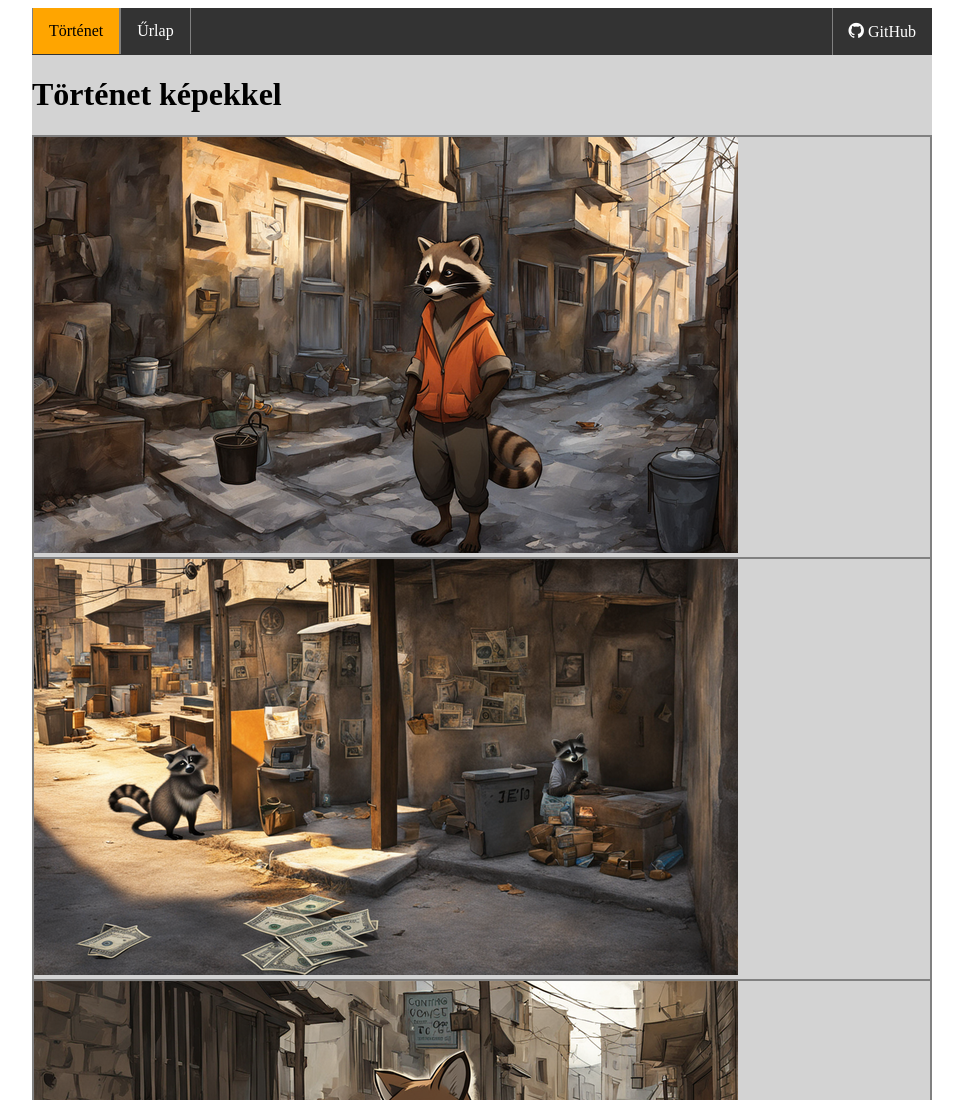
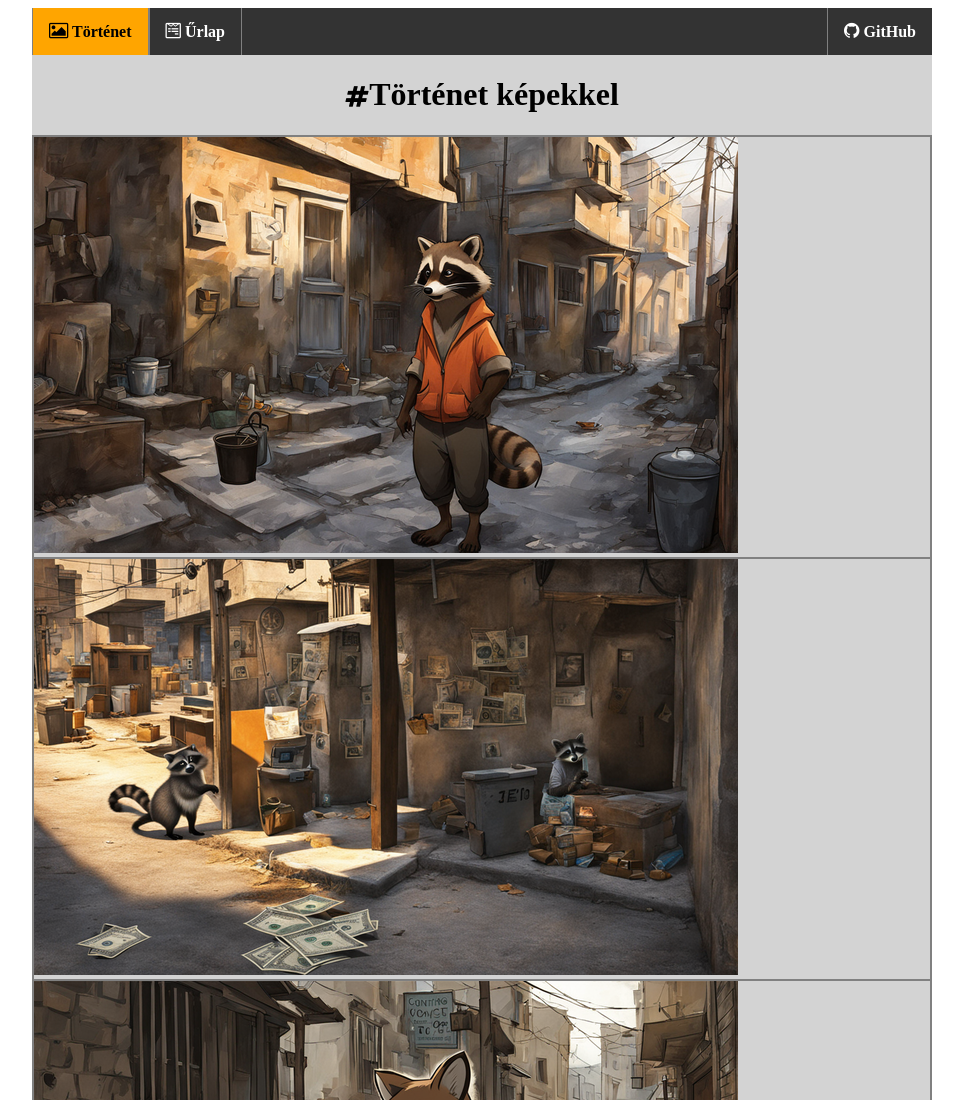
Before and after one commit to fabuandras/tortenet_kepekkel, a plain HTML site: page index.html in a window 1280 px wide. Shown: the top 1100 px of the page, without its empty margins (158-1121 px from the left). Drawn offline with Linux system fonts and the light colour scheme.

```diff
--- a/index.html
+++ b/index.html
@@ -14,13 +14,13 @@
     <main>
         <nav>
             <ul>
-                <li><a class="active" href="index.html">Történet</a></li>
-                <li><a href="urlap.html">Űrlap</a></li>
+                <li><a class="active" href="index.html"><i class="fa fa-picture-o" style="font-size:18px"></i> Történet</a></li>
+                <li><a href="urlap.html"><i class="fa fa-wpforms" style="font-size:18px"></i> Űrlap</a></li>
                 <li style="float:right"><a href="https://www.github.com/"><i class="fa fa-github" style="font-size:18px"></i> GitHub</a></li>
             </ul>
         </nav>
         <header>
-            <h1>Történet képekkel</h1>
+            <h1><i class="fa fa-hashtag" style="font-size:24px"></i>Történet képekkel</h1>
         </header>
         <article>
             <div>
--- a/stilus.css
+++ b/stilus.css
@@ -30,6 +30,7 @@ li a {
     text-align: center;
     padding: 14px 16px;
     text-decoration: none;
+    font-weight: bold;
 }
 
 li a:hover:not(.active) {
@@ -39,6 +40,10 @@ li a:hover:not(.active) {
 .active {
     background-color: orange;
     color: black;
+}
+
+h1 {
+    text-align: center;
 }
 
 article {
```
